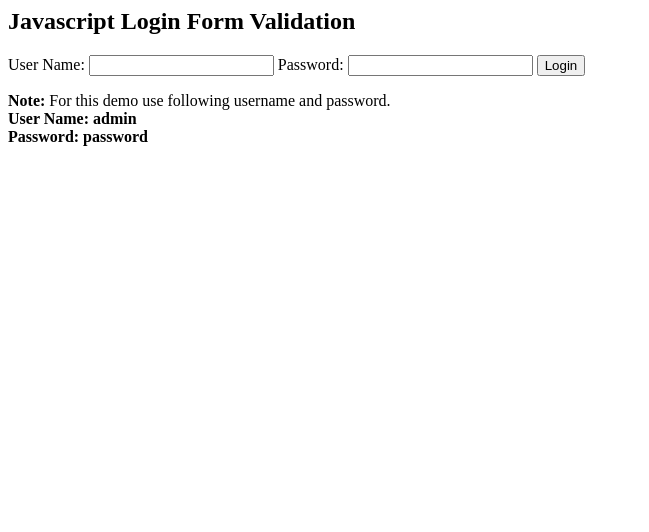
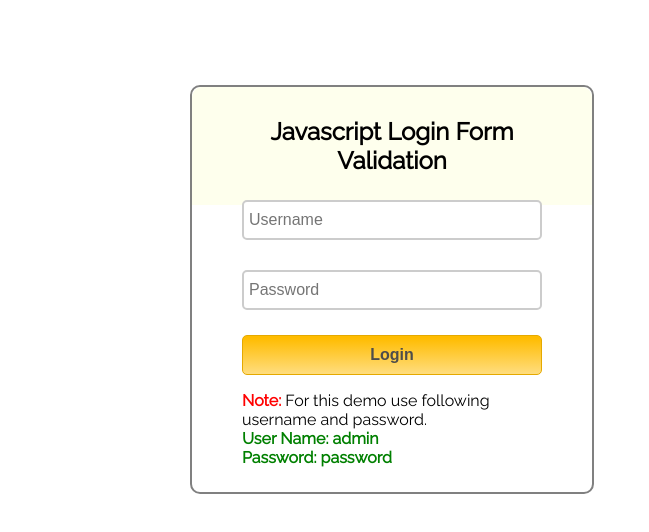
Before and after one commit to VishalMehta06/html-templates, a plain HTML site: page JS Login Template/index.html in a window 1280 px wide. Shown: the whole page, without its empty margins (0-649 px from the left). Drawn offline with Linux system fonts and the light colour scheme.

Commit message:
Update index.html

```diff
--- a/JS Login Template/index.html
+++ b/JS Login Template/index.html
@@ -1,7 +1,7 @@
 <html>
 <head>
 <title>Login Template</title>
-<!-- <link rel="stylesheet" href="style.css"/> -->
+<link rel="stylesheet" href="style.css"/>
 <script src="login.js"></script>
 </head>
 <body>
@@ -9,10 +9,8 @@
 <div class="main">
 <h2>Javascript Login Form Validation</h2>
 <form id="form_id" method="post" name="myform">
-<label>User Name: </label>
-<input type="text" name="username" id="username"/>
-<label>Password: </label>
-<input type="password" name="password" id="password"/>
+<input type="text" name="username" id="username" placeholder="Username"/>
+<input type="password" name="password" id="password", placeholder="Password"/>
 <input type="button" value="Login" id="submit" onclick="validate()"/>
 </form>
 <span><b class="note">Note: </b>For this demo use following username and password. <br/><b class="valid">User Name: admin<br/>Password: password</b></span>
```
